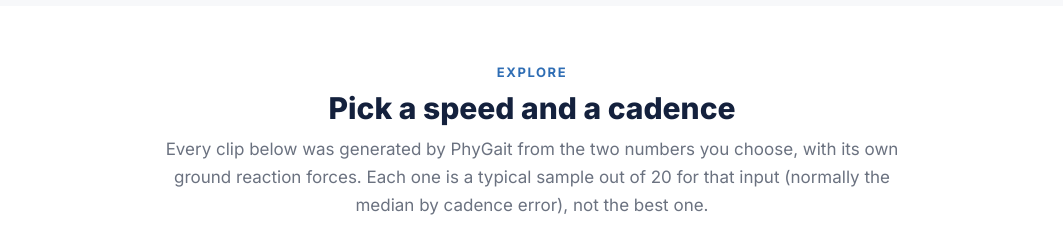
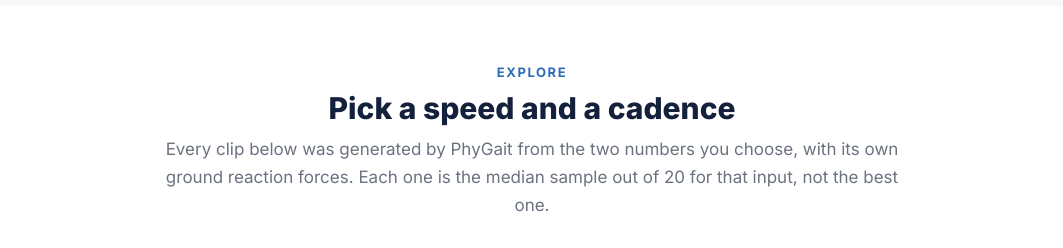
Before and after one commit to mdysfi/PhyGait-page, a plain HTML site: page index.html in a window 1280 px wide. Shown: the part 2640-2888 px from the top of the page, without its empty margins (108-1171 px from the left). Drawn offline with Linux system fonts and the light colour scheme; grey boxes are pictures that could not be loaded.

Commit message:
Restore original sample-selection wording
Co-Authored-By: Claude Opus 5.5 <noreply@anthropic.com>

```diff
--- a/index.html
+++ b/index.html
@@ -266,7 +266,7 @@
     <div class="eyebrow">EXPLORE</div>
     <h2>Pick a speed and a cadence</h2>
     <p class="lead">Every clip below was generated by PhyGait from the two numbers you choose, with its own ground reaction forces.
-      Each one is a typical sample out of 20 for that input (normally the median by cadence error), not the best one.</p>
+      Each one is the median sample out of 20 for that input, not the best one.</p>
     <div class="viewer">
       <video id="vw" autoplay muted loop playsinline></video>
       <div class="ctl">
```
